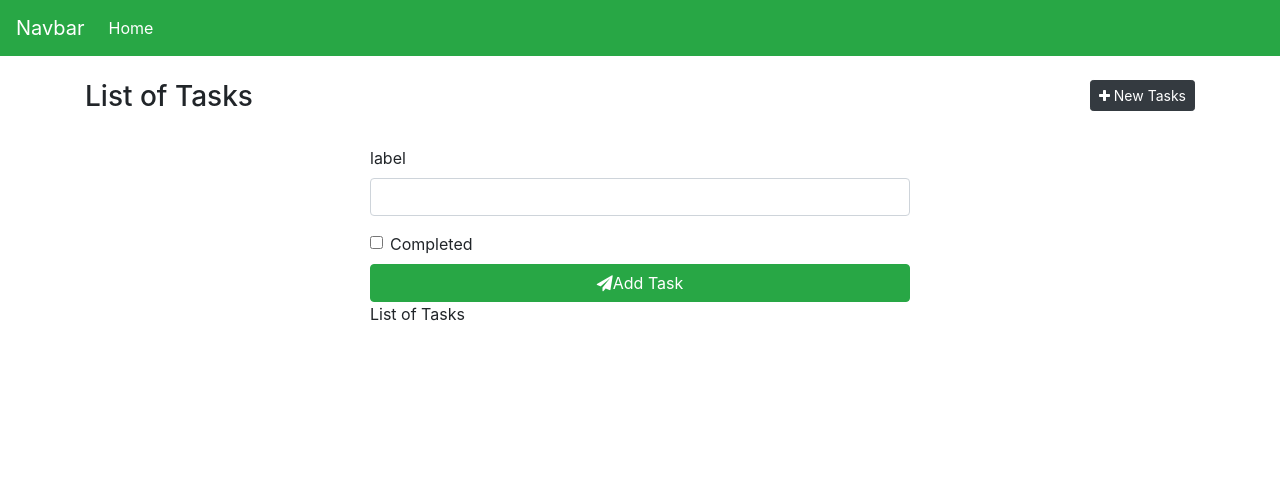
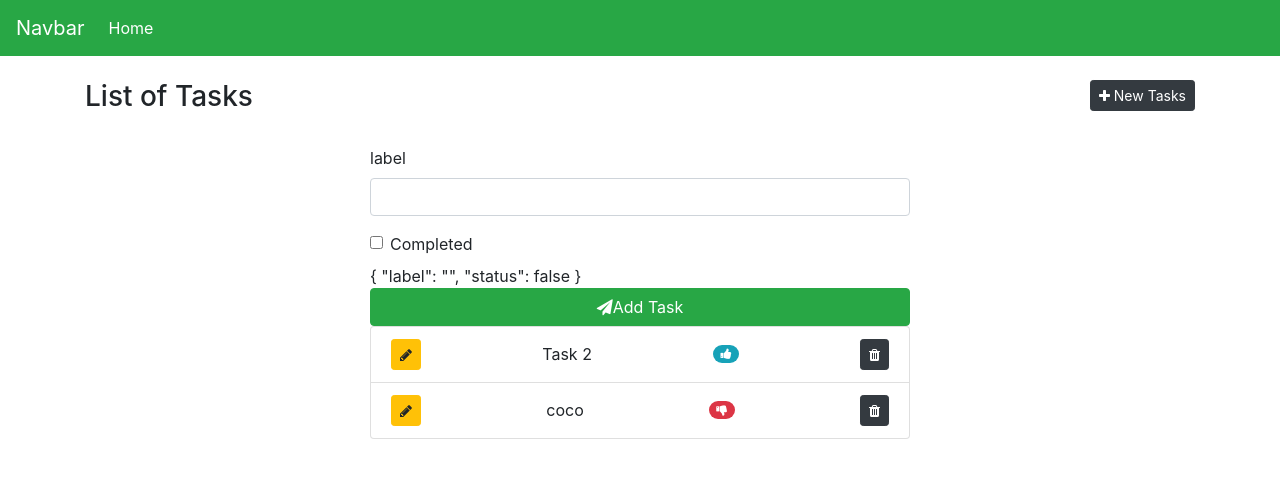
Before and after one commit to E-anass/angular-AppTasks, an Angular app: page / in a window 1280 px wide. Shown: the top 478 px of the page. Built offline with nearby package versions, Linux system fonts and the light colour scheme; data requests are answered from the project's data file.

Commit message:
add crud functions

```diff
--- a/db.json
+++ b/db.json
@@ -1,6 +1,14 @@
 {
-    "tasks": [
-      { "id": 1, "label": "Task 1", "completed": "false" },
-      { "id": 2, "label": "Task 2", "completed": "false"}
-    ]
+  "tasks": [
+    {
+      "id": 2,
+      "label": "Task 2",
+      "completed": true
+    },
+    {
+      "label": "coco",
+      "status": false,
+      "id": 3
+    }
+  ]
 }
--- a/src/app/components/tasks/tasks.component.html
+++ b/src/app/components/tasks/tasks.component.html
@@ -14,17 +14,17 @@
     <div class="col-md-6 mx-auto">
         <div class="form-group">
             <label for="label">label</label>
-            <input type="text" id="label" class="form-control">
+            <input [(ngModel)]="myTask.label" type="text" id="label" class="form-control">
         </div>
 
         <div class="form-check my-2">
             <label class="form-check-label">
-                <input type="checkbox" class="form-check-input">
+                <input [(ngModel)]="myTask.status" type="checkbox" class="form-check-input">
                 Completed
             </label>
         </div>
-
-        <button class="btn btn-success btn-block">
+            {{myTask | json}}
+        <button (click)="persistTask()" class="btn btn-success btn-block">
             <i class="fa fa-send"></i>Add Task
         </button>
 
@@ -33,6 +33,29 @@
 
     <div class="row">
         <div class="col-md-6 mx-auto">
-            List of Tasks
+            <ul class="list-group">
+
+                <li *ngFor="let task of tasks" class="list-group-item d-flex justify-content-between align-items-center">
+                   <button class="btn btn-warning btn-sm">
+                       <i class="fa fa-pencil"></i>
+                   </button>
+
+                    {{ task.label }}
+                    <span [ngClass]="{
+                        'badge-info': task.completed,
+                        'badge-danger': !task.completed
+                    }" class="badge badge-secondary badge-pill">
+                    <i class="fa" [ngClass]="{
+                        'fa-thumbs-down': !task.completed,
+                        'fa-thumbs-up': task.completed
+                    }"></i>
+                    </span>
+
+                    <button (click)="deleteTask(task.id)" class="btn btn-dark btn-sm">
+                        <i class="fa fa-trash"></i>
+                    </button>
+                </li>
+
+            </ul>
         </div>
     </div>
--- a/src/app/components/tasks/tasks.component.ts
+++ b/src/app/components/tasks/tasks.component.ts
@@ -1,4 +1,6 @@
 import { Component, OnInit } from '@angular/core';
+import { TaskService } from 'src/app/services/task.service';
+import { Task } from 'src/app/models/task';
 
 @Component({
   selector: 'app-tasks',
@@ -7,9 +9,32 @@ import { Component, OnInit } from '@angular/core';
 })
 export class TasksComponent implements OnInit {
 
-  constructor() { }
+  myTask: Task = {
+    label: '',
+    status: false
+  }
+
+  tasks : Task[] = [];
+  constructor(private taskService : TaskService) { }
+
+  getData()
+  {
+    this.taskService.findAll().subscribe(tasks => this.tasks = tasks);
+  }
+
+  deleteTask(id){
+    this.taskService.delete(id)
+    .subscribe(() => this.tasks = this.tasks.filter(task => task.id != id));
+  }
+
+  persistTask(){
+    this.taskService.persist(this.myTask)
+    .subscribe((task) => {this.tasks = [task, ...this.tasks]});
+  }
 
   ngOnInit() {
+    this.getData();
+    //this.deleteTask(this.tasks);
   }
 
 }
--- /dev/null
+++ b/src/app/models/task.ts
@@ -0,0 +1,5 @@
+export interface Task {
+    id? : number;
+    label : string;
+    status : boolean;
+}
--- a/src/app/services/task.service.ts
+++ b/src/app/services/task.service.ts
@@ -1,9 +1,29 @@
 import { Injectable } from '@angular/core';
+import { HttpClient } from '@angular/common/http';
+import { Task } from '../models/task';
 
 @Injectable({
   providedIn: 'root'
 })
 export class TaskService {
 
-  constructor(private taskService: TaskService) { }
+  urlApi = "http://localhost:3000/tasks";
+  constructor(private httpClient: HttpClient) { }
+
+  findAll() {
+    return this.httpClient.get<Task[]>(this.urlApi);
+  }
+
+  delete(id) {
+    return this.httpClient.delete(`${this.urlApi}/${id}`);
+  }
+
+  persist(task){
+    return this.httpClient.post<Task>(this.urlApi, task);
+  }
+
+  /* add(){
+    return this.httpClient.put(TasksComponent)
+  } */
+
 }
```
